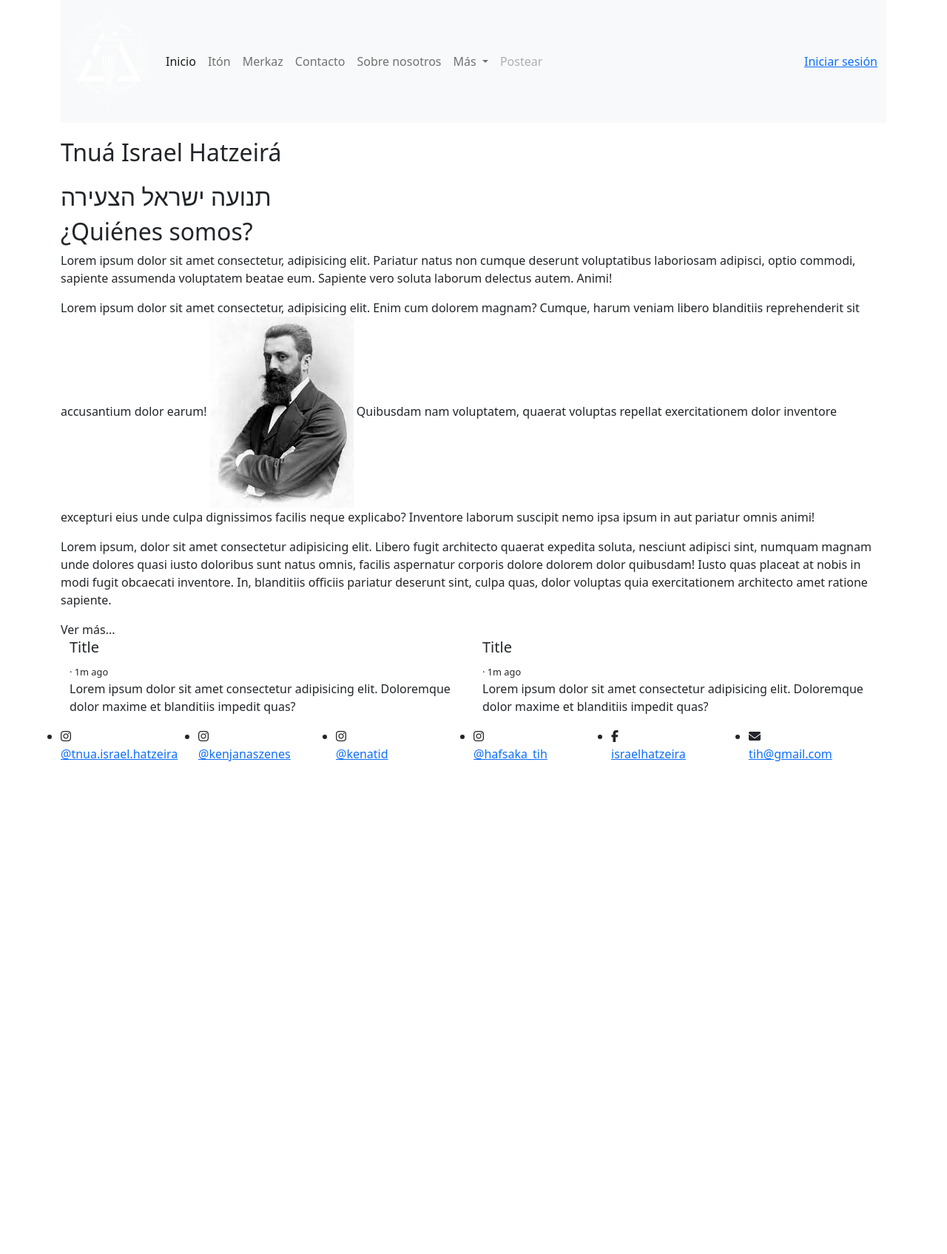
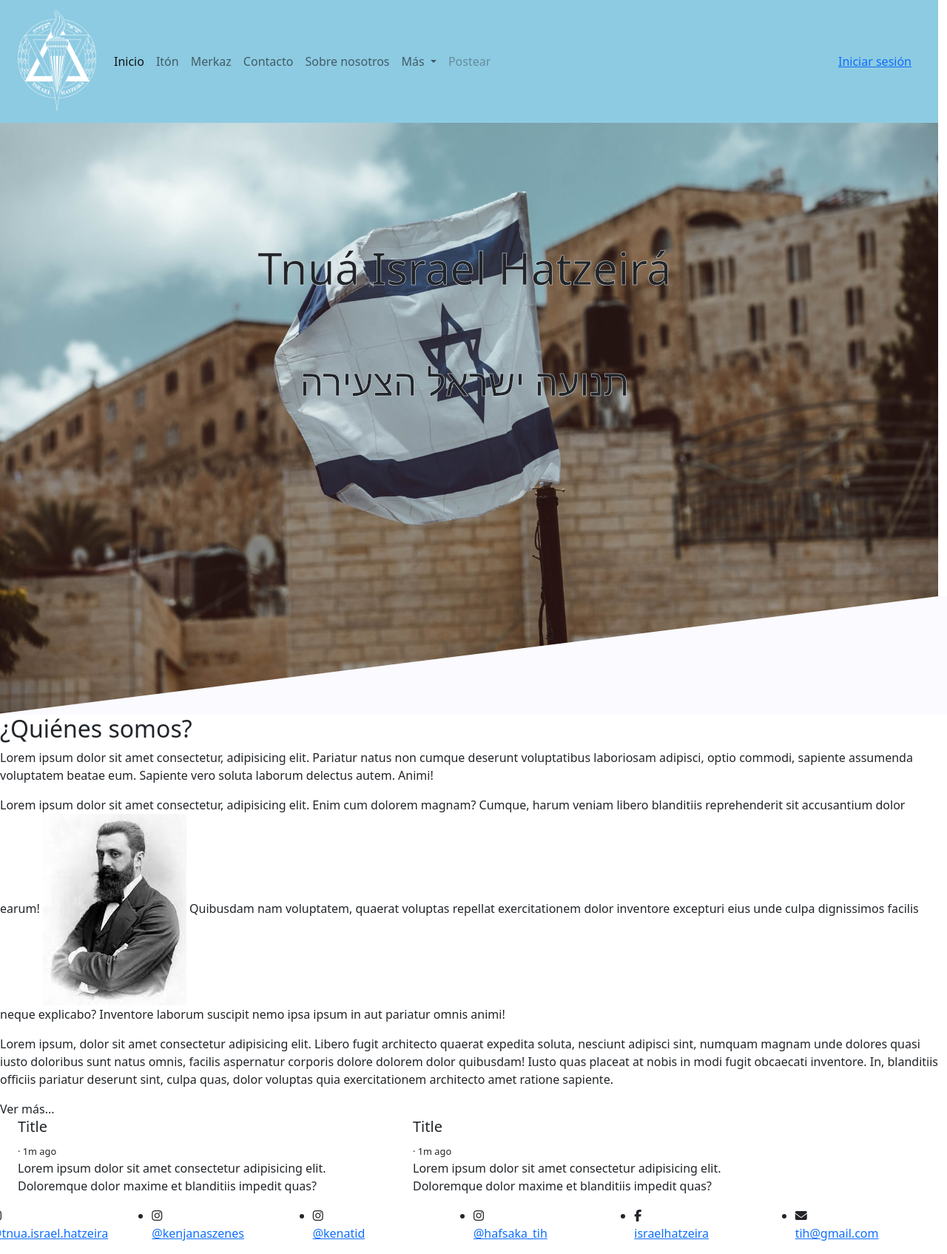
Before and after one commit to mati917/TIH, a PHP site: page / in a window 1280 px wide. Shown: the whole page at 74% size. Before the commit the page ends 1029 px from the top, so only its background shows below. Run offline with PHP 8.4, Linux system fonts and the light colour scheme; some libraries are stand-ins or nearby versions; some web fonts are replaced.

Commit message:
Dando primeros estilos al home

```diff
--- a/css/index/index.css
+++ b/css/index/index.css
@@ -6,4 +6,58 @@
   -webkit-box-sizing: border-box;
           box-sizing: border-box;
 }
+
+html {
+  scroll-behavior: smooth;
+}
+
+html body {
+  max-width: 100vw;
+  height: 100%;
+  overflow-x: hidden;
+}
+
+.container-xxxl header {
+  width: 100vw;
+  height: 100%;
+  background: #8DCBE2;
+}
+
+.container-xxxl header nav {
+  width: inherit;
+}
+
+.container-xxxl div#banner {
+  height: 100vh;
+  width: 100vw;
+  z-index: -10;
+  background: url("/assets/img/pic01.jpg") no-repeat bottom fixed;
+  background-size: cover;
+}
+
+.container-xxxl div#banner h1#banner--title {
+  position: absolute;
+  top: calc(166px + 20vh);
+  font-size: 60px;
+  text-align: center;
+  -webkit-text-stroke: 0.5px #FAFAFF;
+}
+
+.container-xxxl div#banner h2#banner--subtitle {
+  position: absolute;
+  top: calc(166px + 40vh);
+  text-align: center;
+  font-size: 50px;
+  -webkit-text-stroke: 0.5px #FAFAFF;
+}
+
+.container-xxxl div#banner div#banner--skew {
+  width: 100vw;
+  height: 20vh;
+  border-style: solid;
+  border-width: 0 0 20vh 100vw;
+  border-color: transparent transparent #FAFAFF transparent;
+  position: absolute;
+  top: calc(166px + 80vh);
+}
 /*# sourceMappingURL=index.css.map */
--- a/css/index/index.scss
+++ b/css/index/index.scss
@@ -1 +1,49 @@
 @import '../inc/rules';
+.container-xxxl{
+   // HEADER
+   header{
+      width: 100vw;
+      height: 100%;
+      background: $col-mediumblue;
+      nav{
+         width: inherit;
+      }
+   }
+
+   // BANNER
+   div#banner{
+      height: 100vh;
+      width: 100vw;
+      z-index: -10;
+      background: url('/assets/img/pic01.jpg') no-repeat bottom fixed;
+      background-size: cover;
+
+      h1#banner--title{
+         position: absolute;
+         top: calc(166px + 20vh);
+         font-size: 60px;
+         text-align: center;
+         -webkit-text-stroke: 0.5px $col-white;
+      }
+      h2#banner--subtitle{
+         position: absolute;
+         top: calc(166px + 40vh);
+         text-align: center;
+         font-size: 50px;
+         -webkit-text-stroke: 0.5px $col-white;
+      }
+      div#banner--skew{
+         width: 100vw;
+         height: 20vh;
+         border-style: solid;
+         border-width: 0 0 20vh 100vw;
+         border-color: transparent transparent $col-white transparent;
+         position: absolute;
+         top: calc(166px + 80vh);
+      }
+   }
+
+   // MAIN
+   main#whoAre{
+   }
+}
--- a/index.html
+++ b/index.html
@@ -18,10 +18,10 @@
    <script src="https://kit.fontawesome.com/3b93b417c8.js" crossorigin="anonymous"></script>
 </head>
 <body>
-   <div class="container">
+   <div class="container-xxxl">
       <!-- HEADER -->
-      <header>
-         <nav class="navbar navbar-expand-lg navbar-light bg-light">
+      <header class="row">
+         <nav class="navbar navbar-expand-lg navbar-light">
             <div class="container-fluid">
                <img class="navbar-brand" src="/assets/icons/semel.png" height="150">
                <button class="navbar-toggler" type="button" data-bs-toggle="collapse" data-bs-target="#navbarSupportedContent" aria-controls="navbarSupportedContent" aria-expanded="false" aria-label="Toggle navigation">
@@ -66,14 +66,14 @@
       </header>
 
       <!-- BANNER -->
-      <div id="banner">
+      <div id="banner" class="row">
          <h1 id="banner--title">Tnuá Israel Hatzeirá</h1>
          <h2 id="banner--subtitle">תנועה ישראל הצעירה</h2>
          <div id="banner--skew"></div>
       </div>
 
       <!-- WHO ARE -->
-      <main id="whoAre">
+      <main id="whoAre" class="row">
          <h2>¿Quiénes somos?</h2>
 
          <div class="text-container">
@@ -99,7 +99,7 @@
       </main>
 
       <!-- NEWS -->
-      <section id="news" class="container">
+      <section id="news" class="row container">
          <div class="row row-cols-auto">
             <!-- Article #1 -->
             <article class="col-lg-6 col-sm-12 news--posts">
@@ -121,7 +121,7 @@
       </section>
 
       <!-- FOOTER -->
-      <footer id="footer">
+      <footer id="footer" class="row">
          <ul class="container">
             <div class="row row-cols-sm-2">
                <li class="red col-lg-2 col-sm-4">
```
Also changed, not shown: css/inc/_rules.scss (+8 -1 lines), assets/img/pic01.jpg (added), 1 other file.
